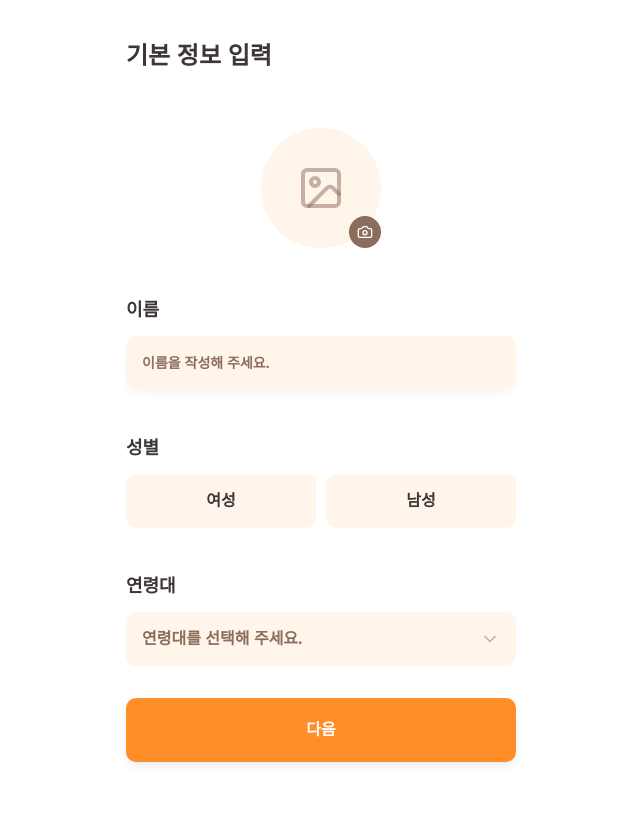
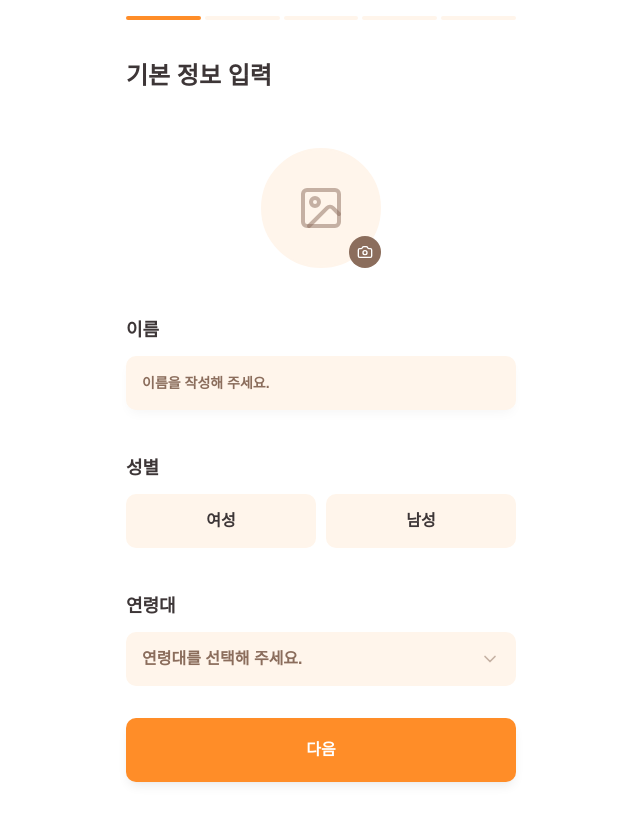
Before and after one commit to tn-als/8-damo-fe, a Next.js app: page /onboarding/basic in a window 1280 px wide. Shown: the top 822 px of the page, without its empty margins (319-959 px from the left). Built offline with nearby package versions, Linux system fonts and the light colour scheme.

Commit message:
✨ feat: 온보딩 프로그레스바 추가
- ProgressBar 공유 컴포넌트 생성 (segmented linear step indicator)
- 온보딩 전 단계(basic, characteristic 4개)에 프로그레스바 적용

```diff
--- a/src/app/(auth)/onboarding/basic/page.tsx
+++ b/src/app/(auth)/onboarding/basic/page.tsx
@@ -1,11 +1,17 @@
 import { BasicInfoForm } from "@/src/components/onboarding/basic/basic-info-form";
 import { PageHeader } from "@/src/components/ui/page-header";
+import { ProgressBar } from "@/src/components/ui/progress-bar";
 
-export default function Page(){
-    return <div className="mx-auto min-h-screen w-full max-w-[430px] bg-background px-4 sm:px-0">
-        <PageHeader title='기본 정보 입력'></PageHeader>
-        <main className="flex flex-1 flex-col px-5 pb-10 pt-6">
-            <BasicInfoForm></BasicInfoForm>
-        </main>
+export default function Page() {
+  return (
+    <div className="mx-auto min-h-screen w-full max-w-[430px] bg-background px-4 sm:px-0">
+      <div className="px-5 pt-4">
+        <ProgressBar current={1} total={5} />
+      </div>
+      <PageHeader title="기본 정보 입력" />
+      <main className="flex flex-1 flex-col px-5 pb-10 pt-6">
+        <BasicInfoForm />
+      </main>
     </div>
+  );
 }
--- a/src/app/(auth)/onboarding/characteristic/additional-notes/page.tsx
+++ b/src/app/(auth)/onboarding/characteristic/additional-notes/page.tsx
@@ -3,6 +3,7 @@
 import { useRouter } from "next/navigation";
 import { Button } from "@/src/components/ui/button";
 import { PageHeader } from "@/src/components/ui/page-header";
+import { ProgressBar } from "@/src/components/ui/progress-bar";
 import { AdditionalNotesField } from "@/src/components/onboarding/characteristics/additional-notes-field";
 import { useOnboardingStore } from "@/src/stores/onboarding-store";
 
@@ -23,6 +24,9 @@ export default function AdditionalNotesPage() {
 
   return (
     <div className="mx-auto flex min-h-screen w-full max-w-[430px] flex-col bg-background px-4 sm:px-0">
+      <div className="px-5 pt-4">
+        <ProgressBar current={5} total={5} />
+      </div>
       <PageHeader
         title={<>추가로 전달하고 싶은 내용이 있나요?</>}
         subtitle={<>음식 추천에 참고할 내용을 적어주세요.</>}
--- a/src/app/(auth)/onboarding/characteristic/food-types/page.tsx
+++ b/src/app/(auth)/onboarding/characteristic/food-types/page.tsx
@@ -3,6 +3,7 @@
 import { useRouter } from "next/navigation";
 import { Button } from "@/src/components/ui/button";
 import { PageHeader } from "@/src/components/ui/page-header";
+import { ProgressBar } from "@/src/components/ui/progress-bar";
 import { FoodTypesField } from "@/src/components/onboarding/characteristics/food-types-field";
 import { useOnboardingStore } from "@/src/stores/onboarding-store";
 
@@ -23,6 +24,9 @@ export default function FoodTypesPage() {
 
   return (
     <div className="mx-auto flex min-h-screen w-full max-w-[430px] flex-col bg-background px-4 sm:px-0">
+      <div className="px-5 pt-4">
+        <ProgressBar current={3} total={5} />
+      </div>
       <PageHeader
         title={<>선호하는 음식 종류가 있나요?</>}
         subtitle={<>좋아하는 음식 종류를 선택해 주세요.</>}
--- a/src/app/(auth)/onboarding/characteristic/ingredients/page.tsx
+++ b/src/app/(auth)/onboarding/characteristic/ingredients/page.tsx
@@ -3,6 +3,7 @@
 import { useRouter } from "next/navigation";
 import { Button } from "@/src/components/ui/button";
 import { PageHeader } from "@/src/components/ui/page-header";
+import { ProgressBar } from "@/src/components/ui/progress-bar";
 import { IngredientsField } from "@/src/components/onboarding/characteristics/ingredients-field";
 import { useOnboardingStore } from "@/src/stores/onboarding-store";
 
@@ -23,6 +24,9 @@ export default function IngredientsPage() {
 
   return (
     <div className="mx-auto flex min-h-screen w-full max-w-[430px] flex-col bg-background px-4 sm:px-0">
+      <div className="px-5 pt-4">
+        <ProgressBar current={4} total={5} />
+      </div>
       <PageHeader
         title={<>선호하는 재료가 있나요?</>}
         subtitle={<>좋아하는 음식 재료를 선택해 주세요.</>}
--- a/src/app/(auth)/onboarding/characteristic/page.tsx
+++ b/src/app/(auth)/onboarding/characteristic/page.tsx
@@ -3,6 +3,7 @@
 import { useRouter } from "next/navigation";
 import { Button } from "@/src/components/ui/button";
 import { PageHeader } from "@/src/components/ui/page-header";
+import { ProgressBar } from "@/src/components/ui/progress-bar";
 import { NoPreferencesField } from "@/src/components/onboarding/characteristics/no-preferences-field";
 import { AllergiesField } from "@/src/components/onboarding/characteristics/allergies-field";
 import { useOnboardingStore } from "@/src/stores/onboarding-store";
@@ -32,6 +33,9 @@ export default function AllergiesPage() {
 
   return (
     <div className="mx-auto flex min-h-screen w-full max-w-[430px] flex-col bg-background px-4 sm:px-0">
+      <div className="px-5 pt-4">
+        <ProgressBar current={2} total={5} />
+      </div>
       <PageHeader
         title={<>알레르기가 있나요?</>}
         subtitle={<>해당하는 알레르기가 있다면 선택해 주세요.</>}
--- /dev/null
+++ b/src/components/ui/progress-bar.tsx
@@ -0,0 +1,23 @@
+import { cn } from "@/src/lib/utils";
+
+interface ProgressBarProps {
+  current: number;
+  total: number;
+  className?: string;
+}
+
+export function ProgressBar({ current, total, className }: ProgressBarProps) {
+  return (
+    <div className={cn("flex w-full gap-1", className)}>
+      {Array.from({ length: total }, (_, index) => (
+        <div
+          key={index}
+          className={cn(
+            "h-1 flex-1 rounded-full transition-colors",
+            index < current ? "bg-primary" : "bg-muted"
+          )}
+        />
+      ))}
+    </div>
+  );
+}
```
